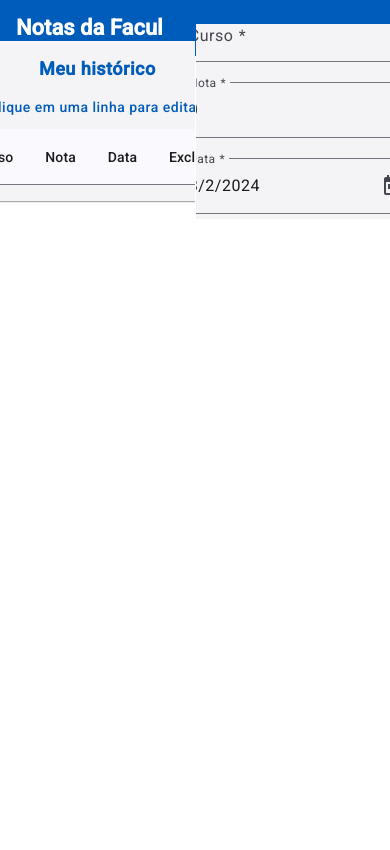
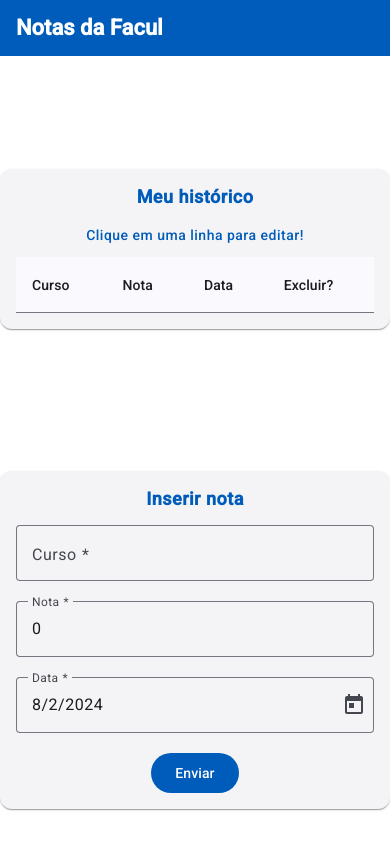
Before and after one commit to MarlonDeOliveiraMeth/NotasDaFacul, an Angular app in the folder notasdafacul.client/: page / in a window 390 px wide. Shown: the top 850 px of the page. Built offline with nearby package versions, Linux system fonts and the light colour scheme; no server answers.

Commit message:
Ajustes de resposividade

```diff
--- a/notasdafacul.client/src/app/grade-details/grade-details.component.css
+++ b/notasdafacul.client/src/app/grade-details/grade-details.component.css
@@ -2,6 +2,7 @@
   background-color: #005cbb;
   position: fixed;
   top: 0;
+  z-index: 999;
 }
 
 .toolbar-title {
@@ -39,10 +40,11 @@
   display: grid;
   grid-template-columns: repeat(auto-fit, minmax(300px, 1fr));
   gap: 16px;
+  margin-top: 0px;
 }
 
-@media (max-width: 600px) {
+@media (max-width: 768px) {
   .responsive-grid {
-    grid-template-columns: 1fr;
+    margin-top: 30px;
   }
 }
--- a/notasdafacul.client/src/app/grade-details/grade-details.component.html
+++ b/notasdafacul.client/src/app/grade-details/grade-details.component.html
@@ -4,7 +4,7 @@
   </mat-toolbar-row>
 </mat-toolbar>
 
-<mat-grid-list cols="2" rowHeight="1:1" class="responsive-grid">
+<mat-grid-list [cols]="gridCols" rowHeight="1:1" class="responsive-grid">
   <mat-grid-tile>
     <mat-card class="card">
       <p class="card-title">Meu histórico</p>
@@ -22,7 +22,7 @@
 
         <ng-container matColumnDef="date">
           <th mat-header-cell *matHeaderCellDef> Data </th>
-          <td mat-cell *matCellDef="let element"> {{element.date}} </td>
+          <td mat-cell *matCellDef="let element"> {{ element.date | date:'dd/MM/yyyy' }} </td>
         </ng-container>
 
         <ng-container matColumnDef="delete">
--- a/notasdafacul.client/src/app/grade-details/grade-details.component.ts
+++ b/notasdafacul.client/src/app/grade-details/grade-details.component.ts
@@ -1,4 +1,4 @@
-import { Component, OnInit } from '@angular/core';
+import { Component, OnInit, HostListener } from '@angular/core';
 import { GradeDetailsService } from '../shared/grade-details.service';
 import { NgForm } from '@angular/forms'
 import { GradeDetails } from '../shared/grade-details.model';
@@ -11,8 +11,10 @@ import { GradeDetails } from '../shared/grade-details.model';
 })
 export class GradeDetailsComponent implements OnInit {
 
+  gridCols: number = 0;
+
   constructor(public service: GradeDetailsService) {
-
+    this.setGridCols(window.innerWidth)
   }
 
   onSubmit(form : NgForm) {
@@ -72,4 +74,17 @@ export class GradeDetailsComponent implements OnInit {
       });
     window.location.reload();
   }
+
+  @HostListener('window:resize', ['$event'])
+  onResize(event: { target: { innerWidth: number; }; }) {
+    this.setGridCols(event.target.innerWidth);
+  }
+
+  setGridCols(width: number) {
+    if (width < 768) {
+      this.gridCols = 1;
+    } else {
+      this.gridCols = 2;
+    }
+  }
 }
--- a/notasdafacul.client/src/styles.css
+++ b/notasdafacul.client/src/styles.css
@@ -1,4 +1,4 @@
 /* You can add global styles to this file, and also import other style files */
 
-html, body { height: 100%; overflow-y: hidden;}
+html, body { height: 100%; }
 body { margin: 0; font-family: Roboto, "Helvetica Neue", sans-serif; }
```
